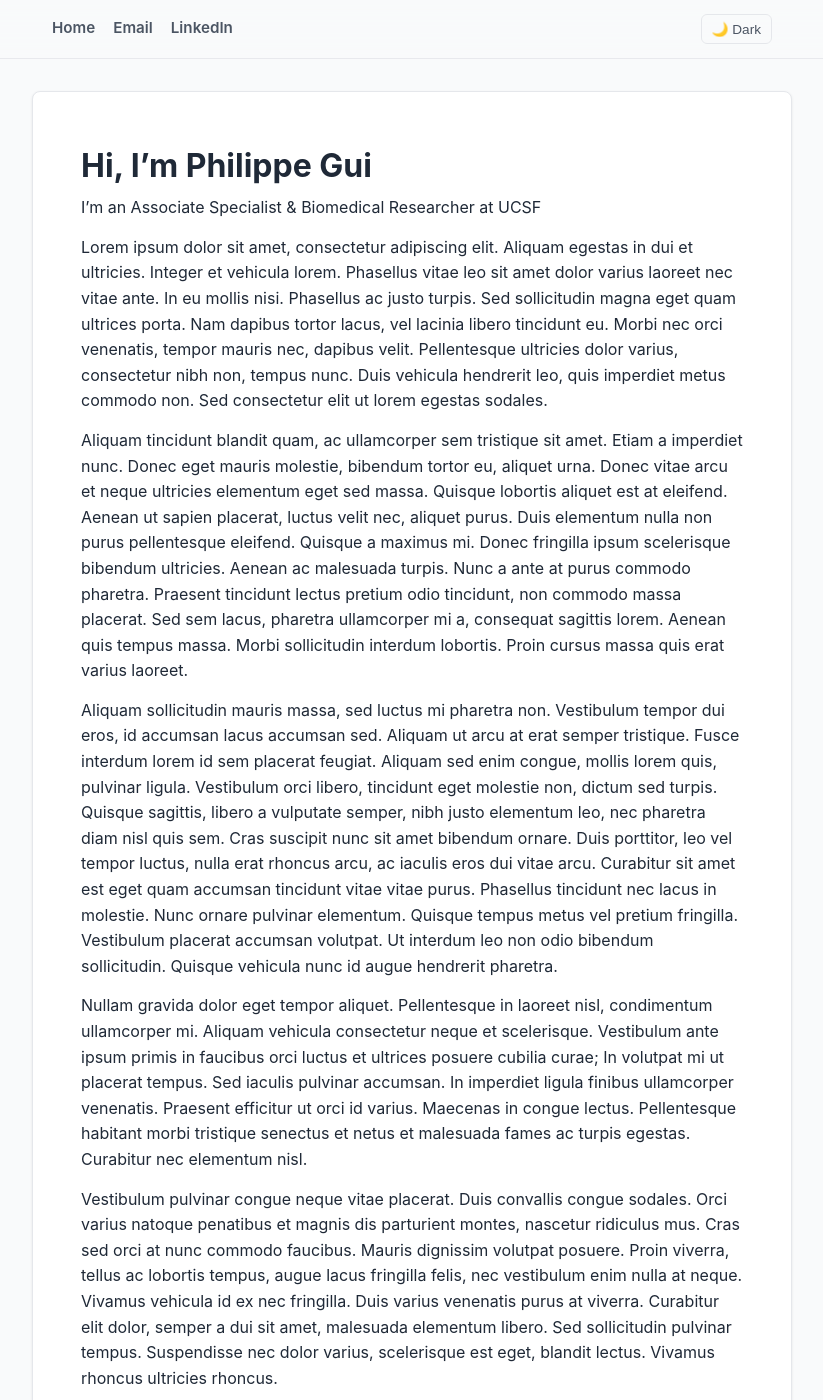
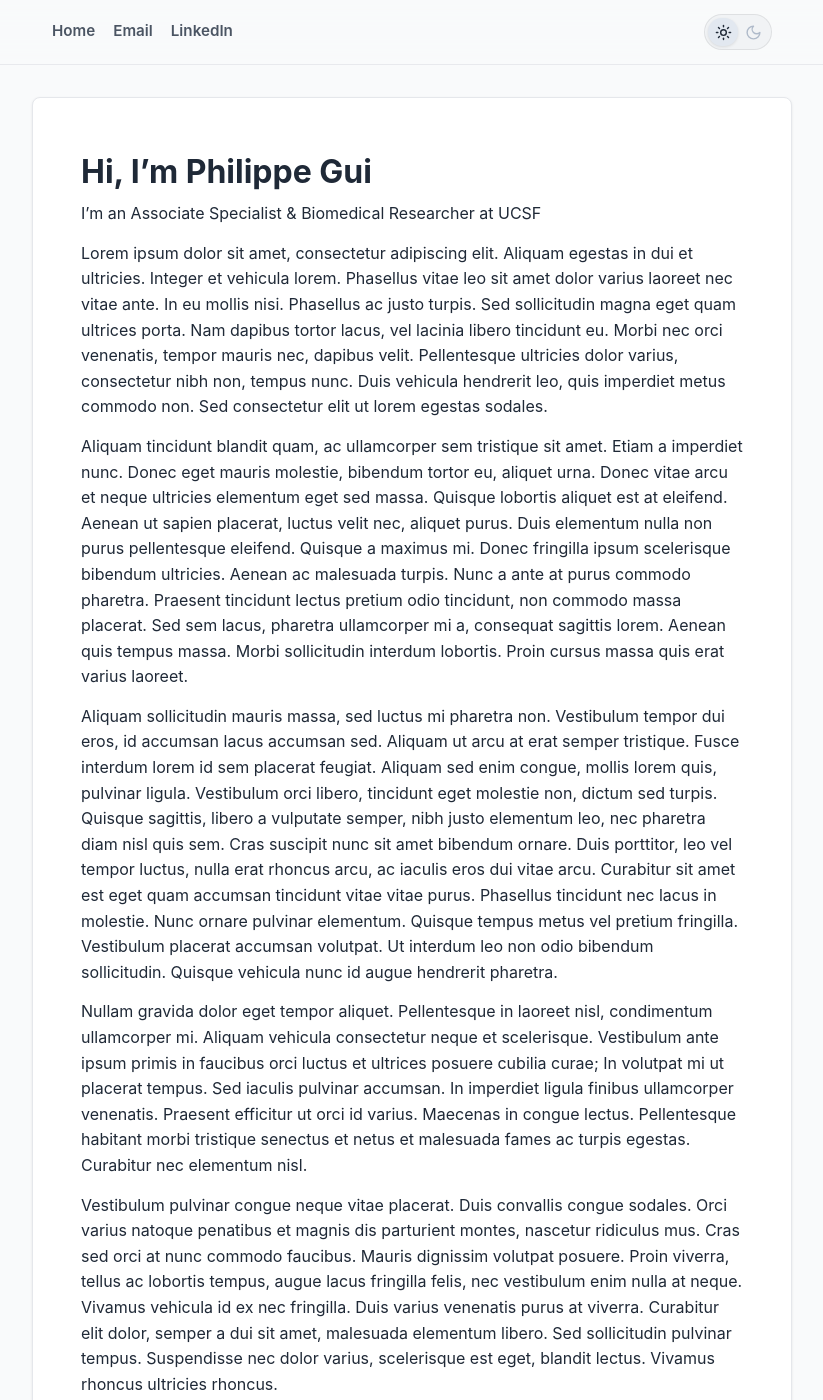
Before and after one commit to philippegui/website, a Jekyll site: the page built from index.md, in a window 1280 px wide and 1400 px high. Shown: the whole window, without its empty margins (228-1051 px from the left). Built offline with Jekyll 4.4.1, drawn with Linux system fonts in a browser that asks for light colours.

Commit message:
Implement pill toggle switch with sliding indicator

```diff
--- a/_includes/navigation.html
+++ b/_includes/navigation.html
@@ -6,6 +6,29 @@
   <a href="https://linkedin.com/in/philippegui" target="_blank" rel="noopener">LinkedIn</a>
 </nav>
 
-<button id="theme-toggle" class="theme-toggle-btn" aria-label="Toggle theme">
-  🌙 Dark
+<!-- Sliding Segmented Theme Switch -->
+<button id="theme-toggle" class="theme-switch" aria-label="Toggle dark mode" type="button">
+  <span class="switch-thumb"></span>
+
+  <!-- Sun Icon (Left) -->
+  <span class="switch-icon sun-icon">
+    <svg viewBox="0 0 24 24" fill="none" stroke="currentColor" stroke-width="2" stroke-linecap="round" stroke-linejoin="round">
+      <circle cx="12" cy="12" r="4"></circle>
+      <path d="M12 2v2"></path>
+      <path d="M12 20v2"></path>
+      <path d="m4.93 4.93 1.41 1.41"></path>
+      <path d="m17.66 17.66 1.41 1.41"></path>
+      <path d="M2 12h2"></path>
+      <path d="M20 12h2"></path>
+      <path d="m6.34 17.66-1.41 1.41"></path>
+      <path d="m19.07 4.93-1.41 1.41"></path>
+    </svg>
+  </span>
+
+  <!-- Moon Icon (Right) -->
+  <span class="switch-icon moon-icon">
+    <svg viewBox="0 0 24 24" fill="none" stroke="currentColor" stroke-width="2" stroke-linecap="round" stroke-linejoin="round">
+      <path d="M12 3a6 6 0 0 0 9 9 9 9 0 1 1-9-9Z"></path>
+    </svg>
+  </span>
 </button>
--- a/_layouts/default.html
+++ b/_layouts/default.html
@@ -74,7 +74,7 @@
       padding: 14px 20px;
       display: flex;
       align-items: center;
-      justify-content: space-between; /* Spreads nav links to left, toggle to right */
+      justify-content: space-between;
     }
 
     .nav-bar {
@@ -100,24 +100,84 @@
       border-bottom-color: var(--accent);
     }
 
-    /* Theme Toggle Button */
-    .theme-toggle-btn {
-      background: none;
-      border: 1px solid var(--border);
-      border-radius: 6px;
-      padding: 6px 10px;
+    /* --- Segmented Theme Pill Switch --- */
+    .theme-switch {
+      position: relative;
+      width: 68px;
+      height: 36px;
+      border-radius: 9999px;
+      background-color: #f1f3f5;
+      border: 1px solid rgba(0, 0, 0, 0.08);
+      display: flex;
+      align-items: center;
+      justify-content: space-between;
+      padding: 3px;
       cursor: pointer;
-      font-size: 0.85rem;
-      color: var(--muted);
-      display: inline-flex;
+      outline: none;
+      transition: background-color 0.25s ease, border-color 0.25s ease;
+      user-select: none;
+      -webkit-tap-highlight-color: transparent;
+    }
+
+    /* Sliding pill indicator */
+    .switch-thumb {
+      position: absolute;
+      top: 3px;
+      left: 3px;
+      width: 30px;
+      height: 28px;
+      border-radius: 9999px;
+      background-color: #e2e8f0;
+      box-shadow: 0 1px 3px rgba(0, 0, 0, 0.1);
+      transition: transform 0.25s cubic-bezier(0.4, 0, 0.2, 1), background-color 0.25s ease;
+      z-index: 1;
+    }
+
+    .switch-icon {
+      position: relative;
+      z-index: 2;
+      width: 30px;
+      height: 28px;
+      display: flex;
       align-items: center;
       justify-content: center;
-      transition: border-color 0.15s ease, color 0.15s ease;
     }
 
-    .theme-toggle-btn:hover {
-      border-color: var(--accent);
-      color: var(--text);
+    .switch-icon svg {
+      width: 17px;
+      height: 17px;
+      transition: stroke 0.25s ease, opacity 0.25s ease;
+    }
+
+    .sun-icon svg {
+      stroke: #1f2937;
+      opacity: 1;
+    }
+    .moon-icon svg {
+      stroke: #94a3b8;
+      opacity: 0.7;
+    }
+
+    /* Dark Mode Switch Styling */
+    [data-theme="dark"] .theme-switch {
+      background-color: #0b0f19;
+      border-color: #1e293b;
+    }
+
+    [data-theme="dark"] .switch-thumb {
+      transform: translateX(30px);
+      background-color: #26334d;
+      box-shadow: 0 1px 3px rgba(0, 0, 0, 0.4);
+    }
+
+    [data-theme="dark"] .sun-icon svg {
+      stroke: #64748b;
+      opacity: 0.6;
+    }
+
+    [data-theme="dark"] .moon-icon svg {
+      stroke: #ffffff;
+      opacity: 1;
     }
 
     /* --- Main Resume Content Container --- */
@@ -184,25 +244,18 @@
 
   <script>
     const toggleBtn = document.getElementById('theme-toggle');
-    function updateToggleIcon() {
-      if (!toggleBtn) return;
-      const isDark = document.documentElement.getAttribute('data-theme') === 'dark';
-      toggleBtn.innerHTML = isDark ? '☀️ Light' : '🌙 Dark';
-      toggleBtn.setAttribute('aria-label', isDark ? 'Switch to light mode' : 'Switch to dark mode');
-    }
+    if (toggleBtn) {
+      toggleBtn.addEventListener('click', () => {
+        const isDark = document.documentElement.getAttribute('data-theme') === 'dark';
+        const nextTheme = isDark ? 'light' : 'dark';
 
-    if (toggleBtn) {
-      updateToggleIcon();
-      toggleBtn.addEventListener('click', () => {
-        const currentTheme = document.documentElement.getAttribute('data-theme');
-        const nextTheme = currentTheme === 'dark' ? 'light' : 'dark';
         if (nextTheme === 'dark') {
           document.documentElement.setAttribute('data-theme', 'dark');
         } else {
           document.documentElement.removeAttribute('data-theme');
         }
+
         localStorage.setItem('theme', nextTheme);
-        updateToggleIcon();
       });
     }
   </script>
```
